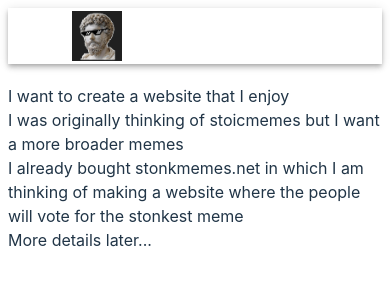
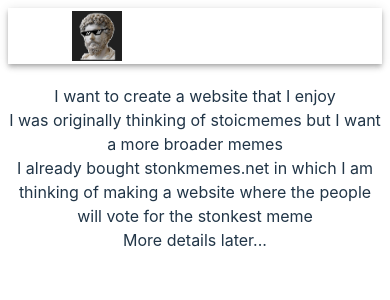
Before and after one commit to chaoticgood1/dogememes, a React (Vite) app in the folder client/: page /about in a window 390 px wide. Shown: the top 300 px of the page. Built offline with nearby package versions, Linux system fonts and the light colour scheme.

Commit message:
Improved responsive of about page

```diff
--- a/client/src/tsx/about.tsx
+++ b/client/src/tsx/about.tsx
@@ -1,7 +1,10 @@
+import { Box } from "@mui/material";
 
 
 export default function About() {
-  return <div className="ab">
+  return <Box sx={{
+    textAlign: { xs: 'center', lg: 'left', }
+  }}>
     I want to create a website that I enjoy
     <br></br>
     I was originally thinking of stoicmemes but I want a more broader memes
@@ -9,5 +12,5 @@ export default function About() {
     I already bought stonkmemes.net in which I am thinking of making a website where the people will vote for the stonkest meme
     <br></br>
     More details later...
-  </div>;
+  </Box>
 }
--- a/client/src/tsx/body.tsx
+++ b/client/src/tsx/body.tsx
@@ -9,7 +9,7 @@ export default function Body() {
   return (
     <Box sx={{
       display: 'flex',
-      flexDirection: 'row',
+      flexDirection: { xs: 'column', lg: 'row'},
     }}>
       <SideBar />
       <SideBarWide />
```
